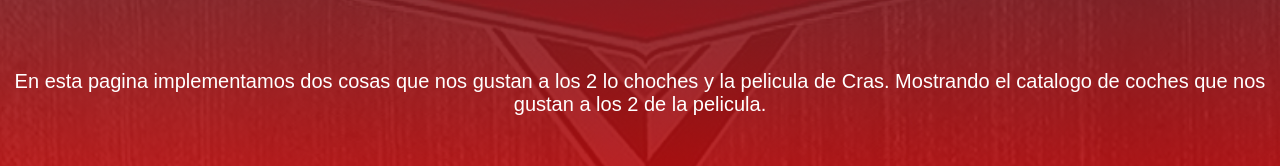
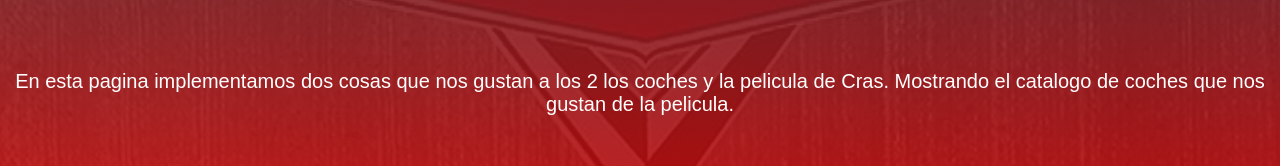
Before and after one commit to Juaanmr/Proyecto_LGM, a plain HTML site: page leyendas.html in a window 1280 px wide. Shown: the part 453-619 px from the top of the page. Drawn offline with Linux system fonts and the light colour scheme.

Commit message:
Update leyendas.html

```diff
--- a/leyendas.html
+++ b/leyendas.html
@@ -44,8 +44,8 @@
   <main>
     <section id="fotoPrincipalLeyendas">
       <h2 style="margin-bottom: 200px;">CATÁLOGO DE VEHÍCULOS-LEYENDAS</h2>
-      <p>En esta pagina implementamos dos cosas que nos gustan a los 2 lo choches y la pelicula de Cras. Mostrando
-        el catalogo de coches que nos gustan a los 2 de la pelicula.
+      <p>En esta pagina implementamos dos cosas que nos gustan a los 2 los coches y la pelicula de Cras. Mostrando
+        el catalogo de coches que nos gustan de la pelicula.
       </p>
   </section>
 
```
